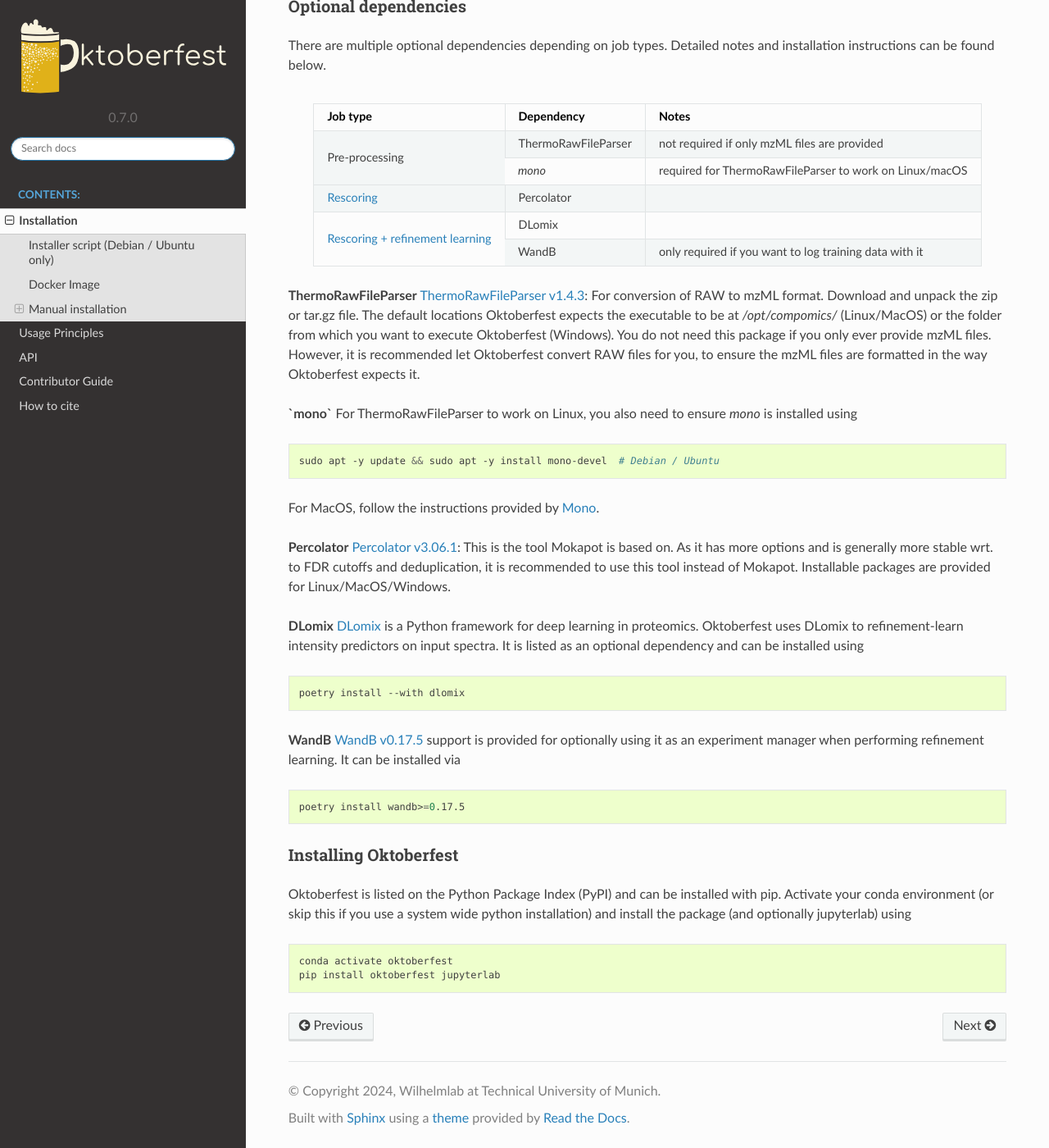
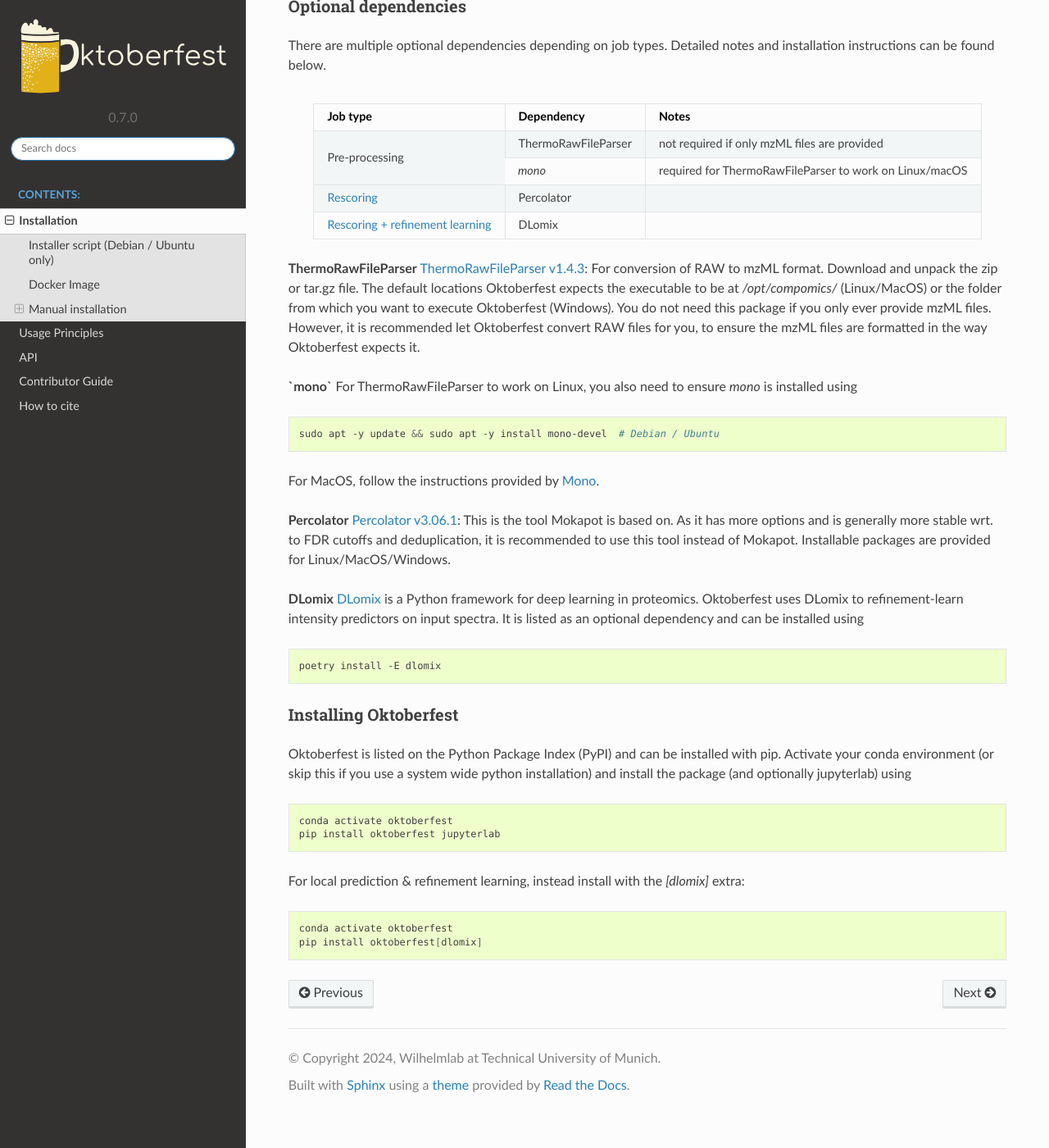
Before and after one commit to wilhelm-lab/oktoberfest, a Sphinx documentation site: the page built from docs/installation.rst, in a window 1280 px wide and 1400 px high, scrolled down 1256 px. Shown: the whole window at 82% size. Built offline with Sphinx 7.4.7 and the Read the Docs theme 2.0.0, drawn with Linux system fonts in a browser that asks for light colours.

Commit message:
build: Specify DLomix as extra instead of optional group
https://python-poetry.org/docs/managing-dependencies/#dependency-groups:
> Dependency groups, other than the implicit main group, must only contain dependencies you need in your development process. ..
> To declare a set of dependencies, which add additional
functionality to the project during runtime, use extras instead.

Use all DLomix extras by default even if they're optional to use

```diff
--- a/docs/installation.rst
+++ b/docs/installation.rst
@@ -69,8 +69,6 @@
     | :ref:`Rescoring <jobs:a) without refinement>`                    | Percolator          |                                                         |
     +------------------------------------------------------------------+---------------------+---------------------------------------------------------+
     | :ref:`Rescoring + refinement learning <jobs:b) with refinement>` | DLomix              |                                                         |
-    +                                                                  +---------------------+---------------------------------------------------------+
-    |                                                                  | WandB               | only required if you want to log training data with it  |
     +------------------------------------------------------------------+---------------------+---------------------------------------------------------+
 
 **ThermoRawFileParser**
@@ -97,14 +95,7 @@
 
 .. code-block:: bash
 
-    poetry install --with dlomix
-
-**WandB**
-`WandB v0.17.5 <https://wandb.ai/home>`_ support is provided for optionally using it as an experiment manager when performing refinement learning. It can be installed via
-
-.. code-block:: bash
-
-    poetry install wandb>=0.17.5
+    poetry install -E dlomix
 
 Installing Oktoberfest
 ~~~~~~~~~~~~~~~~~~~~~~
@@ -115,3 +106,10 @@
 
    conda activate oktoberfest
    pip install oktoberfest jupyterlab
+
+For local prediction & refinement learning, instead install with the `[dlomix]` extra:
+
+.. code-block:: bash
+
+   conda activate oktoberfest
+   pip install oktoberfest[dlomix]
```
Also changed, not shown: pyproject.toml (+10 -9 lines), requirements.txt (+8 -65 lines), 1 other file.
